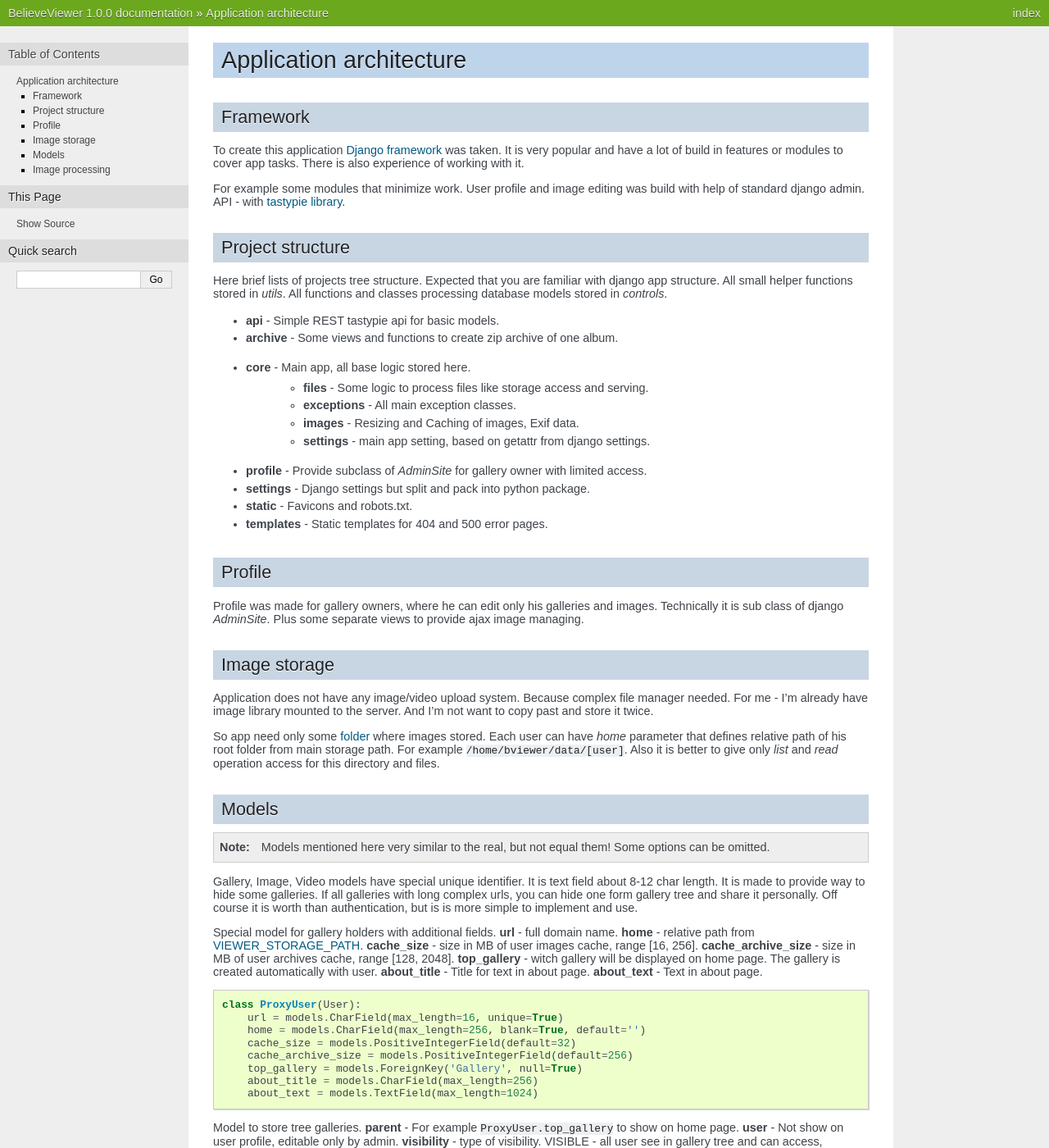
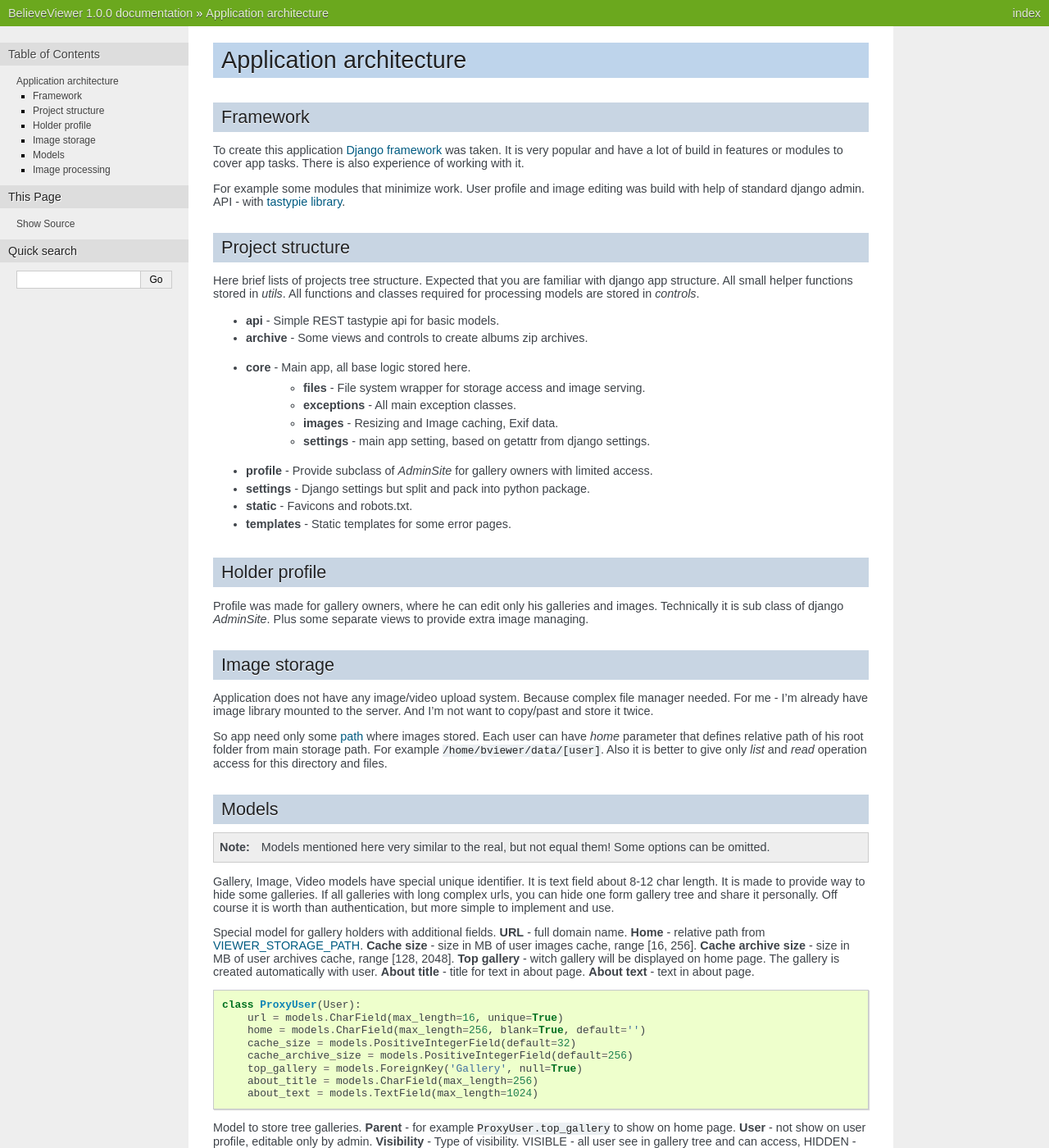
Before and after one commit to b7w/bviewer, a Sphinx documentation site: the page built from docs/ref/architecture.rst, in a window 1280 px wide and 1400 px high. Shown: the whole window at 82% size. Built offline with Sphinx 7.4.7, drawn with Linux system fonts in a browser that asks for light colours; some of the changed text lies outside the part shown.

Commit message:
Edit a little architecture doc

```diff
--- a/docs/ref/architecture.rst
+++ b/docs/ref/architecture.rst
@@ -27,29 +27,29 @@ Project structure
 | Here brief lists of projects tree structure.
   Expected that you are familiar with django app structure.
   All small helper functions stored in *utils*.
-  All functions and classes processing database models stored in *controls*.
+  All functions and classes required for processing models are stored in *controls*.
 
 * **api** - Simple REST tastypie api for basic models.
-* **archive** - Some views and functions to create zip archive of one album.
+* **archive** - Some views and controls to create albums zip archives.
 * **core** - Main app, all base logic stored here.
-    * **files** - Some logic to process files like storage access and serving.
+    * **files** - File system wrapper for storage access and image serving.
     * **exceptions** - All main exception classes.
-    * **images** - Resizing and Caching of images, Exif data.
+    * **images** - Resizing and Image caching, Exif data.
     * **settings** - main app setting, based on getattr from django settings.
-* **profile** - Provide subclass of *AdminSite* for gallery owner with limited access.
+* **profile** - Provide subclass of *AdminSite* for gallery owners with limited access.
 * **settings** - Django settings but split and pack into python package.
 * **static** - Favicons and robots.txt.
-* **templates** - Static templates for 404 and 500 error pages.
+* **templates** - Static templates for some error pages.
 
 
-Profile
-=======
+Holder profile
+==============
 
-.. index:: Profile
+.. index:: Holder profile
 
 | Profile was made for gallery owners, where he can edit only his galleries and images.
   Technically it is sub class of django *AdminSite*.
-  Plus some separate views to provide ajax image managing.
+  Plus some separate views to provide extra image managing.
 
 
 Image storage
@@ -59,9 +59,9 @@ Image storage
 
 | Application does not have any image/video upload system.
   Because complex file manager needed. For me - I'm already have image library mounted to the server.
-  And I'm not want to copy past and store it twice.
+  And I'm not want to copy/past and store it twice.
 
-| So app need only some :ref:`folder <CONF_VIEWER_STORAGE_PATH>` where images stored.
+| So app need only some :ref:`path <CONF_VIEWER_STORAGE_PATH>` where images stored.
   Each user can have *home* parameter that defines relative path of his root folder from main storage path.
   For example ``/home/bviewer/data/[user]``.
   Also it is better to give only *list* and *read* operation access for this directory and files.
@@ -80,19 +80,19 @@ Models
 | Gallery, Image, Video models have special unique identifier. It is text field about 8-12 char length.
   It is made to provide way to hide some galleries. If all galleries with long complex urls,
   you can hide one form gallery tree and share it personally. Off course it is worth than authentication,
-  but is is more simple to implement and use.
+  but more simple to implement and use.
 
 .. index:: ProxyUser model
 .. _proxy-user-model:
 
 | Special model for gallery holders with additional fields.
-  **url** - full domain name.
-  **home** - relative path from :ref:`VIEWER_STORAGE_PATH <CONF_VIEWER_STORAGE_PATH>`.
-  **cache_size** - size in MB of user images cache, range [16, 256].
-  **cache_archive_size** - size in MB of user archives cache, range [128, 2048].
-  **top_gallery** - witch gallery will be displayed on home page. The gallery is created automatically with user.
-  **about_title** - Title for text in about page.
-  **about_text** - Text in about page.
+  **URL** - full domain name.
+  **Home** - relative path from :ref:`VIEWER_STORAGE_PATH <CONF_VIEWER_STORAGE_PATH>`.
+  **Cache size** - size in MB of user images cache, range [16, 256].
+  **Cache archive size** - size in MB of user archives cache, range [128, 2048].
+  **Top gallery** - witch gallery will be displayed on home page. The gallery is created automatically with user.
+  **About title** - title for text in about page.
+  **About text** - text in about page.
 
 .. code-block:: python
 
@@ -132,9 +132,9 @@ Models
 .. index:: Image model
 
 | Model to store path to images.
-  **gallery** - Belonging to the gallery.
-  **path** - relative path fom user home. For example: ``[/home/bviewer/data/[user]]/gallery1/img1.jpg``.
-  **time** - Default time will be taken from image exif.
+  **Gallery** - gallery FK.
+  **Path** - relative path fom user home. For example: ``[/home/bviewer/data/[user]]/gallery1/img1.jpg``.
+  **Time** - default time will be taken from image exif.
 
 .. code-block:: python
 
@@ -146,10 +146,10 @@ Models
 
 .. index:: Video model
 
-| Model to store  Vimio or YouTube links.
-  **uid** - Vimio or YouTube video id.
-  **type** - VIMIO or YOUTUBE.
-  **gallery** - Belonging to the gallery.
+| Model to store Vimio or YouTube links.
+  **UID** - vimio or YouTube video id.
+  **Type** - VIMIO or YOUTUBE.
+  **Gallery** - gallery FK.
 
 .. code-block:: python
 
@@ -169,10 +169,11 @@ Image processing
 .. index:: Image processing
 
 | All image resizing happens in separate processes via `Redis Queue <http://python-rq.org/>`__.
-  The result stored in :ref:`cache <CONF_VIEWER_CACHE_PATH>`. If image is bigger link created.
-  Cache name calculate from file last change time and resize options. Task added when first access happened.
+  The result stored in :ref:`cache <CONF_VIEWER_CACHE_PATH>`.
+  On full image downloading or if :ref:`size <CONF_VIEWER_IMAGE_SIZE>` is bigger than real image, link created.
+  Cache file name calculated from last change time and resize options. Task added when first access happened.
   Image fully private and controlled by app, from outside there is no access to cache.
-  To get image application send back special header, and nginx serve it manually.
+  To get image, application send back special header, and nginx serve it manually.
   To read more go `wiki.nginx.org <http://wiki.nginx.org/X-accel>`__.
 
 | For now there is one *feature*, while images resizing - django process hang.
```
Also changed, not shown: other parts of docs/ref/architecture.rst (+5 -5 lines).
